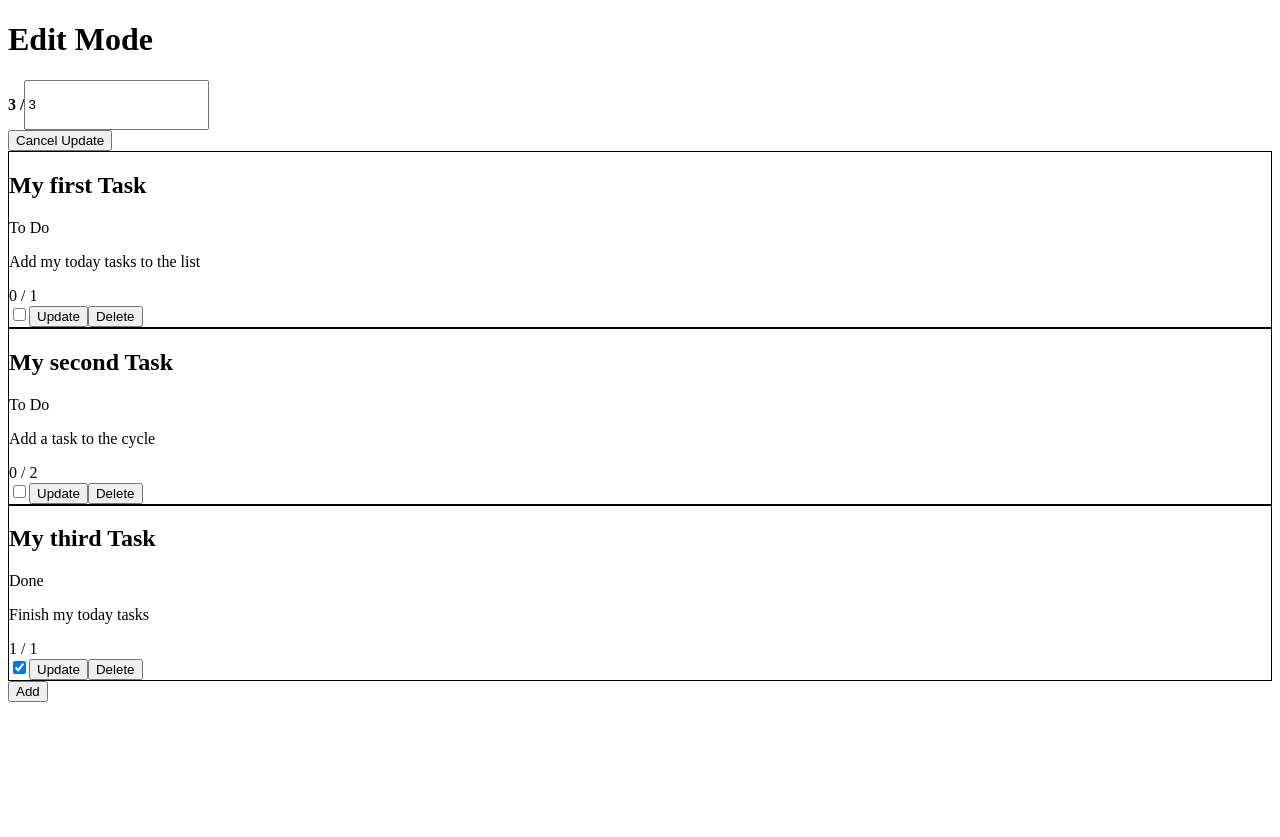
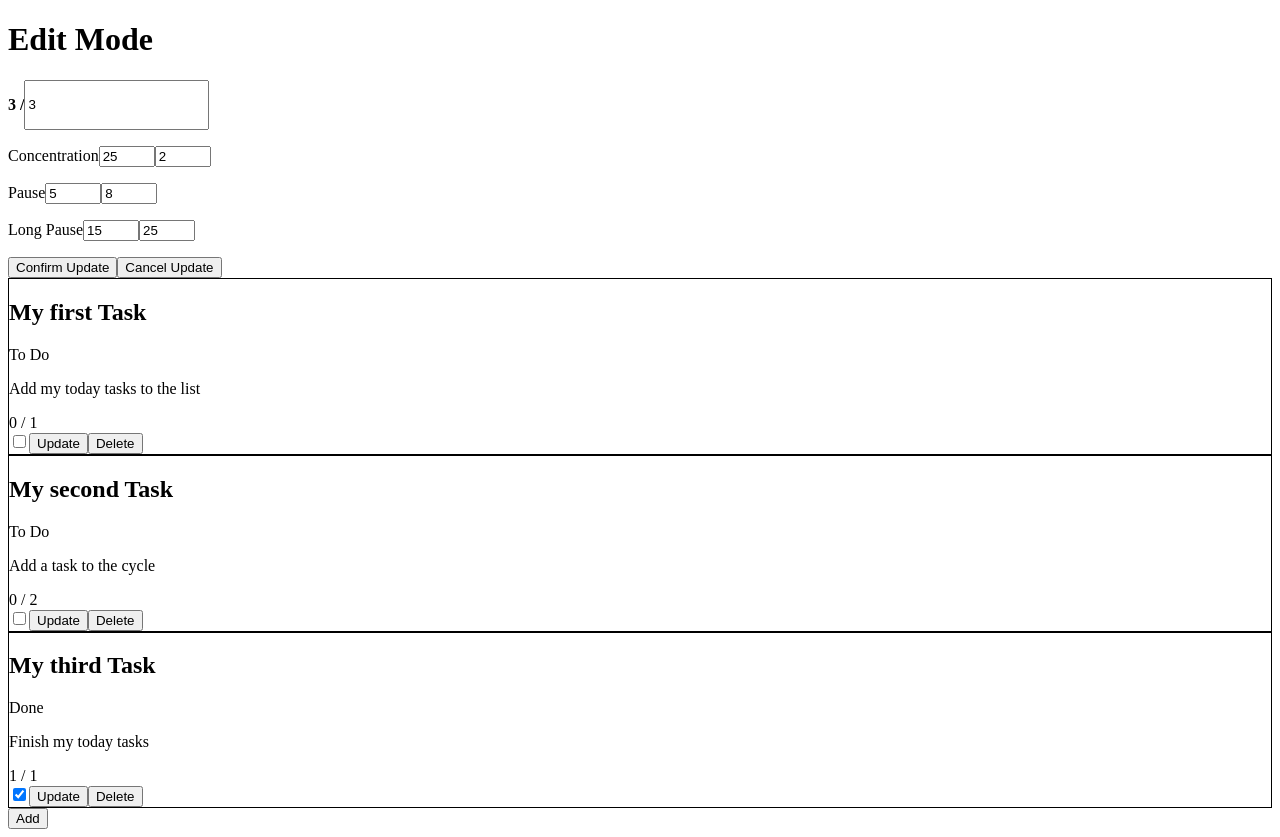
Before and after one commit to ScrimaliAnthony/PomodoroWeb, a React (Vite) app in the folder frontend/: page / in a window 1280 px wide. Both pictures are taken after a click on the button "Update Pomodor". Before the commit the page ends 800 px from the top, so only its background shows below. Built offline with nearby package versions, Linux system fonts and the light colour scheme.

Commit message:
[refactor] POM-011-refacto : Refacto de tous le composant Pomodoro

```diff
--- a/frontend/src/components/pomodoro-cycle-edit/PomodoroCycleEdit.jsx
+++ b/frontend/src/components/pomodoro-cycle-edit/PomodoroCycleEdit.jsx
@@ -3,7 +3,7 @@ export default function PomodoroCycleEdit({ nbCycle, maxCycle, onChangeTotalCycl
         <>
             <div style={{display: "flex"}}>
                 <p style={{fontWeight: "bold"}}>{nbCycle} / </p>
-                <input type="number" min="0" placeholder="cycle" defaultValue={maxCycle} onChange={onChangeTotalCycle}/>
+                <input type="number" min="0" placeholder="cycle" defaultValue={maxCycle} onChange={(e) => onChangeTotalCycle(e.target.valueAsNumber)}/>
             </div>
         </>
     )
--- a/frontend/src/components/pomodoro-display/PomodoroDisplay.jsx
+++ b/frontend/src/components/pomodoro-display/PomodoroDisplay.jsx
@@ -2,10 +2,6 @@ import PomodoroCycle from "../pomodoro-cycle/PomodoroCycle"
 import PomodoroPhase from "../pomodoro-phase/PomodoroPhase"
 
 export default function PomodoroDisplay({ nbCycle, maxCycle, phases, onClickUpdate }) {
-    const handleUpdateClick = () => {
-        onClickUpdate();
-    }
-
     return (
         <>
             <h1>display mode</h1>
@@ -13,7 +9,7 @@ export default function PomodoroDisplay({ nbCycle, maxCycle, phases, onClickUpda
             {phases.map(phase =>
                 <PomodoroPhase key={phase.id} phase={phase} />
             )}
-            <button onClick={handleUpdateClick}>Update Pomodor</button>
+            <button onClick={onClickUpdate}>Update Pomodor</button>
         </>
     )
 }
--- a/frontend/src/components/pomodoro-edit/PomodoroEdit.jsx
+++ b/frontend/src/components/pomodoro-edit/PomodoroEdit.jsx
@@ -1,22 +1,37 @@
 import { useRef } from "react";
 import PomodoroCycleEdit from "../pomodoro-cycle-edit/PomodoroCycleEdit";
+import PomodoroPhaseEdit from "../pomodoro-phase-edit/PomodoroPhaseEdit";
 
-export default function PomodoroEdit({ nbCycle, maxCycle, onClickUpdate }) {
+export default function PomodoroEdit({ nbCycle, maxCycle, phases, onClickUpdate, onEdit }) {
     const totalCycleRef = useRef(maxCycle);
+    const minuteRef = useRef(phases.map(phase => phase.minutes));
+    const secondRef = useRef(phases.map(phase => phase.seconds));
+
+    const handleTotalCycleRef = (e) => {
+        totalCycleRef.current = e;
+    }
+
+    const handleMinuteRef = (e, id) => {
+        minuteRef.current[id] = e;
+    }
+
+    const handleSecondRef = (e, id) => {
+        secondRef.current[id] = e;
+    }
 
     const handleUpdateClick = () => {
-        onClickUpdate();
-    }
-
-    const handleTotalCycleRef = (e) => {
-        totalCycleRef.current = e.target.value;
+        onEdit(totalCycleRef, minuteRef, secondRef);
     }
 
     return (
         <>
             <h1>Edit Mode</h1>
             <PomodoroCycleEdit nbCycle={nbCycle} maxCycle={maxCycle} onChangeTotalCycle={handleTotalCycleRef} />
-            <button onClick={handleUpdateClick}>Cancel Update</button>
+            {phases.map(phase =>
+                <PomodoroPhaseEdit key={phase.id} phase={phase} onUpdateMinutes={handleMinuteRef} onUpdateSecond={handleSecondRef} />
+            )}
+            <button onClick={handleUpdateClick}>Confirm Update</button>
+            <button onClick={onClickUpdate}>Cancel Update</button>
         </>
     )
 }
--- a/frontend/src/components/pomodoro-phase-edit/PomodoroPhaseEdit.jsx
+++ b/frontend/src/components/pomodoro-phase-edit/PomodoroPhaseEdit.jsx
@@ -1,14 +1,10 @@
-export default function PomodoroPhaseEdit({ phase, phaseInput, onUpdateMinutes }) {
-
-    const handlerInputMinutes = (e) => {
-        onUpdateMinutes(e, phase);
-    }
+export default function PomodoroPhaseEdit({ phase, onUpdateMinutes, onUpdateSecond }) {
 
     return (
         <div>
-            <p>{phaseInput.label}
-                <input type="number" min="0" name="minutes" placeholder="minutes" value={phaseInput.minutes} onChange={(e) => handlerInputMinutes(Number(e.target.value))}/>
-                {/* <input type="number" min="0" max="59" name="seconds" placeholder="seconds" value={phaseInput.seconds} onChange={(e) => handlerPhaseInput(Number(e.target.value))}/> */}
+            <p>{phase.label}
+                <input type="number" min="0" max="59" name="minutes" placeholder="minutes" defaultValue={phase.minutes} onChange={(e) => onUpdateMinutes(e.target.valueAsNumber, phase.id)}/>
+                <input type="number" min="0" max="59" name="seconds" placeholder="seconds" defaultValue={phase.seconds} onChange={(e) => onUpdateSecond(e.target.valueAsNumber, phase.id)}/>
             </p>
         </div>
     )
--- a/frontend/src/components/pomodoro/Pomodoro.jsx
+++ b/frontend/src/components/pomodoro/Pomodoro.jsx
@@ -5,7 +5,7 @@ import PomodoroEdit from "../pomodoro-edit/PomodoroEdit";
 
 import { initialPhases } from "../../data/pomodoro"
 
-export default function Pomodoro({ nbCycle, maxCycle, setNbCycle, setMaxCycle }) {
+export default function Pomodoro({ nbCycle, maxCycle, setMaxCycle }) {
     const [phases, setPhases] = useState(initialPhases);
     const [isEditMode, setIsEditMode] = useState(false);
 
@@ -13,55 +13,26 @@ export default function Pomodoro({ nbCycle, maxCycle, setNbCycle, setMaxCycle })
         setIsEditMode(prev => !prev);
     }
 
+    const handleEditPomodoro = (totalCycleRef, minuteRef, secondRef) => {
+        setMaxCycle(totalCycleRef.current);
+        const newPhases = phases.map((phase, id) => {
+            return {
+                ...phase,
+                minutes: minuteRef.current[id],
+                seconds: secondRef.current[id]
+            }
+        })
+        setPhases(newPhases);
+        setIsEditMode(prev => !prev);
+    }
+
     return (
         <>
             {isEditMode ?
-                <PomodoroEdit nbCycle={nbCycle} maxCycle={maxCycle} onClickUpdate={handleEditMode} />
+                <PomodoroEdit nbCycle={nbCycle} maxCycle={maxCycle} phases={phases} onClickUpdate={handleEditMode} onEdit={handleEditPomodoro} />
                 :
                 <PomodoroDisplay nbCycle={nbCycle} maxCycle={maxCycle} phases={phases} onClickUpdate={handleEditMode} />
             }
         </>
     )
 }
-
-
-
-{/* <h1>Pomodoro</h1>
-<PomodoroCycle nbCycle={nbCycle} maxCycle={maxCycle} />
-{phases.map(phase =>
-    isEditMode ? (
-        <PomodoroPhaseEdit key={phase.id} phase={phase} phaseInput={phasesInput[phase.id]} onUpdateMinutes={handleUpdateMinutes} />
-    ) : (
-        <PomodoroPhase key={phase.id} phase={phase} currentPhase={currentPhase} displayFormat={displayFormat} onPhaseClick={handleCurrentPhase} />
-))}
-{!isEditMode ?
-    <button onClick={handleUpdateClick}>Update Pomodor</button>
-:
-<>
-    <button onClick={handleUpdateClick}>Cancel Update</button>
-    <button onClick={jsp}>Confirm Update</button>
-</>
-} */}
-
-
-
-    // const [phases, setPhases] = useState(initialPhases);
-    // const [phasesInput, setPhasesInput] = useState(phases);
-
-    // const handleCurrentPhase = (id) => {
-    //     setCurrentPhase(id);
-    // }
-
-    // const handleUpdateClick = () => {
-    //     setIsEditMode(prev => !prev);
-    // }
-
-    // const handleUpdateMinutes = (e) => {
-    //     setPhasesInput(prev => {
-
-    //     })
-    // }
-
-    // const handleUpdatePomodoro = () => {
-    //     setPhases(prev);
-    // }
```
